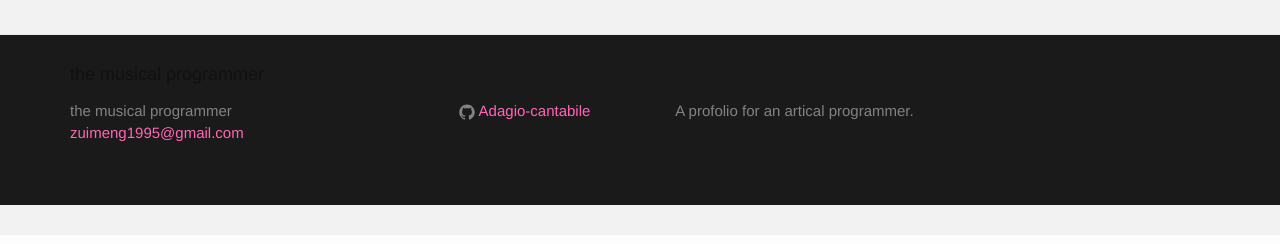
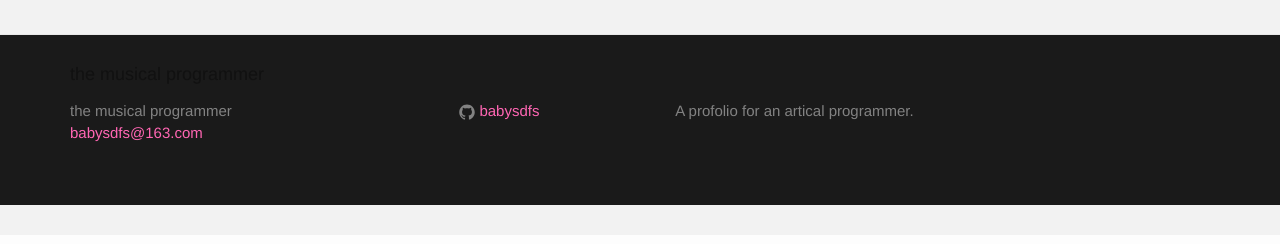
Before and after one commit to babysdfs/MyBlog, a Jekyll site: the page built from about.md, in a window 1280 px wide. Shown: the part 514-758 px from the top of the page. Built offline with Jekyll 4.4.1, drawn with Linux system fonts in a browser that asks for light colours; nearby versions of some CDN libraries.

Commit message:
Update _config.yml

```diff
--- a/_config.yml
+++ b/_config.yml
@@ -7,12 +7,12 @@
 
 # Site settings
 title: the musical programmer
-email: zuimeng1995@gmail.com
+email: babysdfs@163.com
 description: > # this means to ignore newlines until "baseurl:"
   A profolio for an artical programmer.
 baseurl: "" # the subpath of your site, e.g. /blog
 url: "http://yourdomain.com" # the base hostname & protocol for your site
-github_username:  Adagio-cantabile
+github_username:  babysdfs
 
 # Build settings
 markdown: kramdown
```
